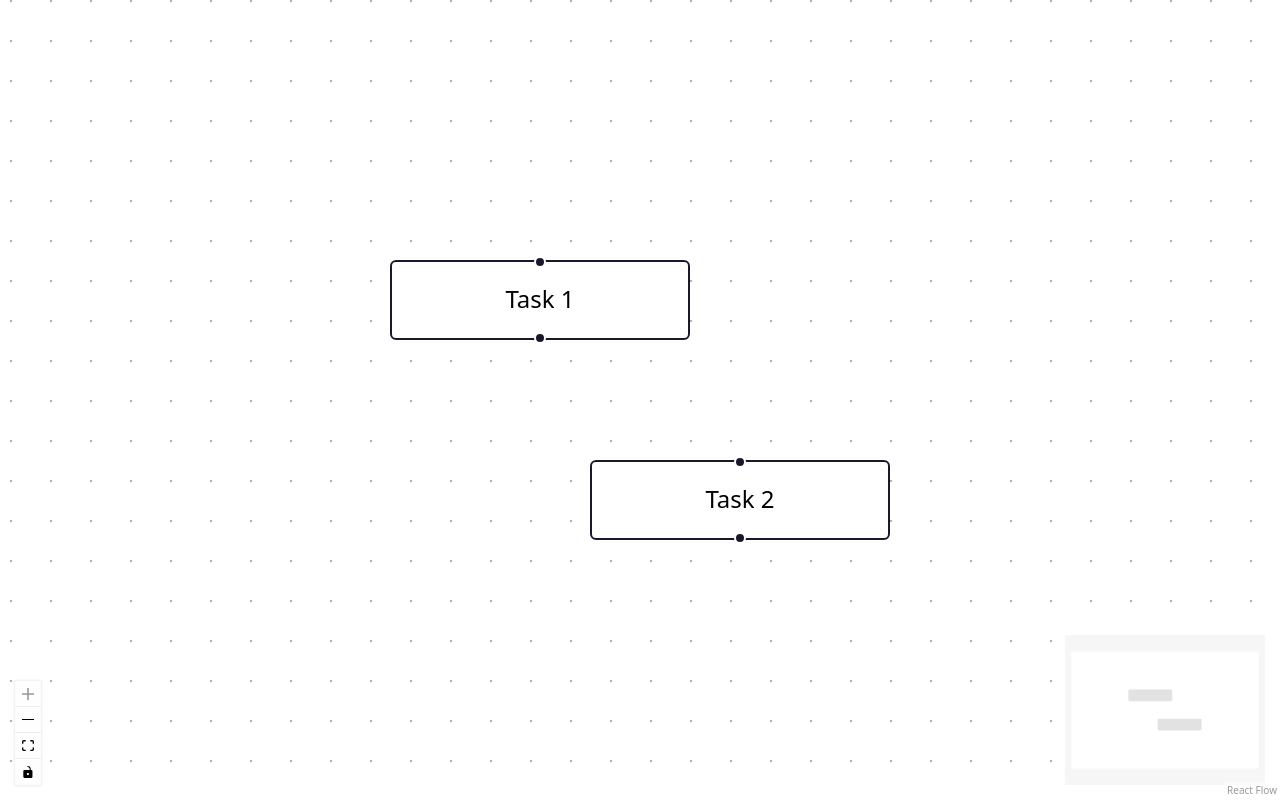
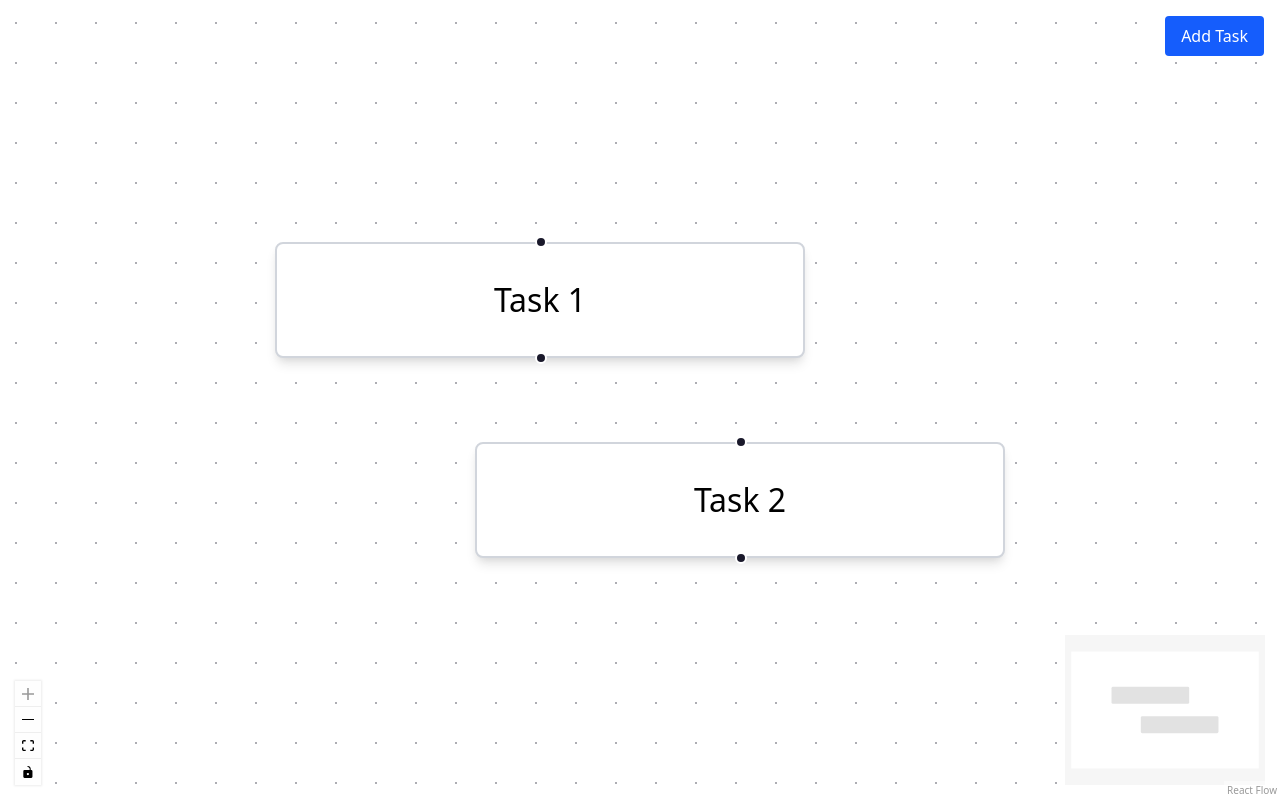
Before and after one commit to KikinovK/task-flow-builder, a React (Vite) app: page / in a window 1280 px wide. Built offline with nearby package versions, Linux system fonts and the light colour scheme.

Commit message:
feat: add adding tasks

```diff
--- /dev/null
+++ b/src/components/AddTaskButton.tsx
@@ -0,0 +1,18 @@
+import React from 'react';
+
+interface AddTaskButtonProps {
+  onClick: () => void;
+}
+
+const AddTaskButton: React.FC<AddTaskButtonProps> = ({ onClick }) => {
+  return (
+    <button
+      onClick={onClick}
+      className="absolute top-4 right-4 bg-blue-500 text-white px-4 py-2 rounded shadow hover:bg-blue-600 transition"
+    >
+      Add Task
+    </button>
+  );
+};
+
+export default AddTaskButton;
--- a/src/components/FlowCanvas.tsx
+++ b/src/components/FlowCanvas.tsx
@@ -6,28 +6,57 @@ import {
   Background,
 } from '@xyflow/react';
 import '@xyflow/react/dist/style.css';
+import TaskNode from './TaskNode';
+import { TaskNodeType } from '../types/flow';
+import Button from './ui/Button';
 
-const initialNodes = [
+
+const initialNodes: TaskNodeType[] = [
   {
     id: '1',
-    data: { label: 'Task 1' },
+    type: 'taskNode',
+    data: { label: 'Task 1', onChange: () => {} },
     position: { x: 0, y: 0 },
   },
   {
     id: '2',
-    data: { label: 'Task 2' },
+    type: 'taskNode',
+    data: { label: 'Task 2', onChange: () => {}  },
     position: { x: 100, y: 100 },
   },
 ];
 
 const FlowCanvas = () => {
-  const [nodes, , onNodesChange] = useNodesState(initialNodes);
+  const [nodes, setNodes, onNodesChange] = useNodesState<TaskNodeType>(initialNodes);
+
+  const handleAddTask = () => {
+    const newNode: TaskNodeType = {
+      id: (nodes.length + 1).toString(),
+      type: 'taskNode',
+      data: { label: `Task ${nodes.length + 1}`, onChange: handleNodeLabelChange },
+      position: { x: Math.random() * 250, y: Math.random() * 250 },
+    };
+    setNodes((nds) => nds.concat(newNode));
+  };
+
+  const handleNodeLabelChange = (id: string, label: string) => {
+    setNodes((nds) =>
+      nds.map((node) =>
+        node.id === id ? { ...node, data: { ...node.data, label } } : node
+      )
+    );
+  };
+
+  const nodeTypes = {
+    taskNode: TaskNode,
+  };
 
   return (
     <div className="w-full h-screen">
       <ReactFlow
         nodes={nodes}
         onNodesChange={onNodesChange}
+        nodeTypes={nodeTypes}
         fitView
         className="bg-gray-500"
       >
@@ -35,6 +64,9 @@ const FlowCanvas = () => {
         <Background />
         <Controls />
       </ReactFlow>
+      <div className="absolute top-4 right-4">
+        <Button onClick={handleAddTask}>Add Task</Button>
+      </div>
     </div>
   );
 };
--- /dev/null
+++ b/src/components/TaskNode.tsx
@@ -0,0 +1,33 @@
+import React, { useState, useEffect } from 'react';
+import { Handle, Position, NodeProps } from '@xyflow/react';
+import { TaskNodeType } from '../types/flow';
+
+
+
+const TaskNode: React.FC<NodeProps<TaskNodeType>> = ({ id, data, selected }) => {
+  const [label, setLabel] = useState(data.label || '');
+
+  useEffect(() => {
+    setLabel(data.label || '');
+  }, [data.label]);
+
+  const handleChange = (e: React.ChangeEvent<HTMLInputElement>) => {
+    setLabel(e.target.value);
+    data.onChange(id, e.target.value);
+  };
+
+  return (
+    <div className={`p-4 bg-white rounded shadow-md border ${selected ? 'border-blue-500' : 'border-gray-300'}`}>
+      <input
+        type="text"
+        value={label}
+        onChange={handleChange}
+        className="w-full border-none outline-none bg-transparent text-center"
+      />
+      <Handle type="target" position={Position.Top} />
+      <Handle type="source" position={Position.Bottom} />
+    </div>
+  );
+};
+
+export default TaskNode;
--- /dev/null
+++ b/src/components/ui/Button.tsx
@@ -0,0 +1,32 @@
+
+interface ButtonProps extends React.ButtonHTMLAttributes<HTMLButtonElement> {
+  children: React.ReactNode;
+  variant?: 'primary' | 'secondary';
+  size?: 'sm' | 'md' | 'lg';
+}
+
+const baseStyles = 'inline-flex items-center px-4 py-2 rounded font-medium transition focus:outline-none focus:ring-2 focus:ring-offset-2 cursor-pointer disabled:bg-gray-400 disabled:text-gray-200 disabled:cursor-not-allowed disabled:pointer-events-none';
+const variants = {
+  primary: 'bg-blue-600 text-white hover:bg-blue-700 active:bg-blue-800 focus:ring-blue-500',
+  secondary: 'bg-gray-200 text-gray-800 hover:bg-gray-300 active:bg-gray-400 focus:ring-gray-400',
+};
+const sizes = {
+  sm: 'px-2 py-1 text-sm',
+  md: 'px-4 py-2 text-base',
+  lg: 'px-6 py-3 text-lg',
+};
+
+const Button: React.FC<ButtonProps> = ({ children, variant = 'primary', size = 'md', className = '', ...props }) => {
+  const variantStyles = variants[variant];
+  const sizeStyles = sizes[size];
+  return (
+    <button
+      className={`${baseStyles} ${variantStyles} ${sizeStyles} ${className}`}
+      {...props}
+    >
+      {children}
+    </button>
+  );
+};
+
+export default Button;
--- /dev/null
+++ b/src/types/flow.ts
@@ -0,0 +1,10 @@
+import {
+  Node,
+} from '@xyflow/react';
+
+export type TaskNodeData= {
+  label: string;
+  onChange: (id: string, label: string) => void;
+}
+
+export type TaskNodeType = Node<TaskNodeData, 'taskNode'>;
```
